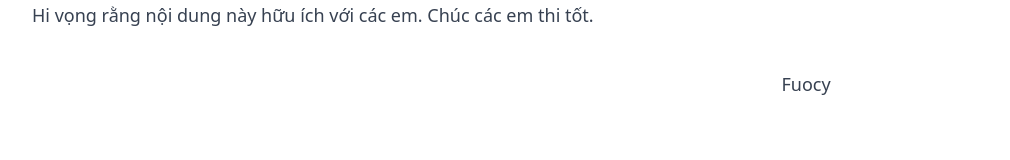
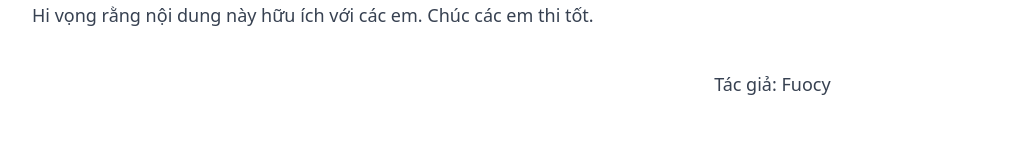
Before and after one commit to fuocy/PVTHouse, a React (Create React App) app: page / in a window 1280 px wide. Shown: the part 7006-7166 px from the top of the page, without its empty margins (77-1087 px from the left). Built offline with nearby package versions, Linux system fonts and the light colour scheme; no server answers.

Commit message:
minor changes

```diff
--- a/src/component/Content/Content.tsx
+++ b/src/component/Content/Content.tsx
@@ -280,7 +280,7 @@ export default function Content() {
           <p className="mt-10">
             Hi vọng rằng nội dung này hữu ích với các em. Chúc các em thi tốt.
           </p>
-          <p className="text-right mt-10">Fuocy</p>
+          <p className="text-right mt-10">Tác giả: Fuocy</p>
         </div>
         <SideBar />
       </div>
```
